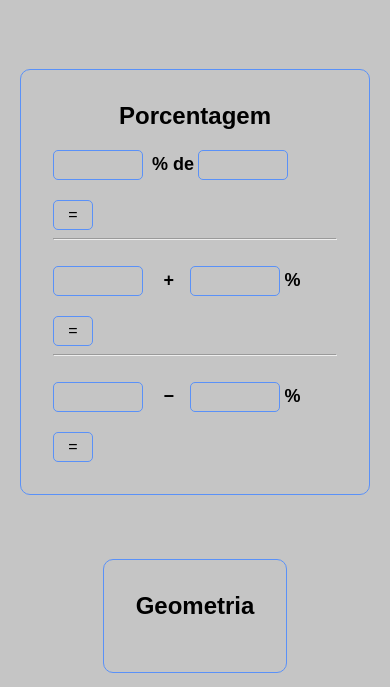
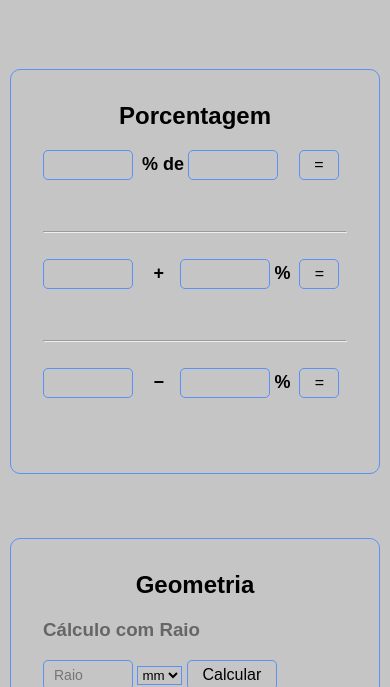
Before and after one commit to luiz-barros-92/de-cabeca, a plain HTML site: page index.html in a window 390 px wide. Shown: the part 413-1100 px from the top of the page. Drawn offline with Linux system fonts and the light colour scheme.

Commit message:
Ajustes de layout e esqueleto do artigo Geometria

```diff
--- a/index.html
+++ b/index.html
@@ -26,9 +26,14 @@
                 <hr><br>
                 <input type="number" name="porc5" id="porc5"> &emsp;<b>−</b>&emsp;<input type="number" name="porc6" id="porc6"> <b>%</b> &nbsp;<input type="button" value="=" onclick="calcularPorc3()">&emsp;<output id="outPorc3"></output>
                 </article>
-                <article id="geometria">
-                    <h2>Geometria</h2>
-                </article>
+            <article id="geometria">
+                <h2>Geometria</h2>
+                <h3>Cálculo com Raio</h3>
+                <input type="number" name="Raio" id="raio" placeholder="Raio">
+                    <select id="unidade" name="unidade"><option value="mm">mm</option><option value="cm">cm</option><option value="m">m</option><option value="km">Km</option>
+                    </select>
+                <input type="button" value="Calcular" id="btnRaio" onclick="calcularRaio()">
+            </article>
     </section>
     </main>
     <footer>
--- a/src/style.css
+++ b/src/style.css
@@ -37,23 +37,14 @@ nav a {
     text-decoration: none;
     color: #000000; }
 
-@media (max-width: 768px) {
-    main {
-        margin-top: 150px !important; }
-    .menu {
-        flex-wrap: wrap;
-        justify-content: center; }
-    .menu li {
-        margin-bottom: 10px; } }
-
-@media (max-width: 480px) {
-    main {
-        margin-top: 150px !important; }
-    .menu {
-        flex-direction: column;
-        align-items: center; }
-    .menu li {
-        margin-bottom: 20px; } }
+article {
+    color: #000000;
+    padding: 2rem;
+    margin: 2rem auto;
+    width: 500px;
+    border: 1px solid #5a91f8;
+    border-radius: 10px;
+    box-sizing: border-box; }
 
 main {
     margin-top: 30px;
@@ -63,19 +54,32 @@ main {
     align-items: center;
     padding: 20px; }
 
+@media (max-width: 768px) {
+    main {
+        margin-top: 150px; }
+    .menu {
+        flex-wrap: wrap;
+        justify-content: center; }
+    .menu li {
+        margin-bottom: 10px; }
+    article {
+        width: 370px; }}
+
+@media (max-width: 480px) {
+    main {
+        margin-top: 150px; }
+    .menu {
+        flex-direction: column;
+        align-items: center; }
+    .menu li {
+        margin-bottom: 20px; }
+    article {
+        width: 370px; }}
+
 .posts {
     display: flex;
     flex-direction: column;
     align-items: center; }
-
-article {
-    color: #000000;
-    padding: 2rem;
-    margin: 2rem auto;
-    max-width: 900px;
-    border: 1px solid #5a91f8;
-    border-radius: 10px;
-    box-sizing: border-box; }
 
 h1 {
     text-align: center; }
@@ -85,9 +89,11 @@ h2 {
     margin-top: 0;
     text-align: center; }
 
+h3 {
+    color: #666; }
+
 hr {
-    color: #5a91f8;
-}
+    color: #5a91f8; }
 
 input[type="number"] {
     width: 90px;
@@ -131,8 +137,7 @@ p {
     text-justify: inter-word; }
 
 b {
-    font-size: 18px;
-}
+    font-size: 18px; }
 
 #rodape {
     font-size: 15px; }
@@ -155,3 +160,10 @@ b {
     font-size: 20px;
     color: #666;
     font-style: italic; }
+
+select {
+    background-color: #c5c5c5;
+    border: 1px solid #5a91f8; }
+
+#btnRaio{
+    width: 90px; }
```
